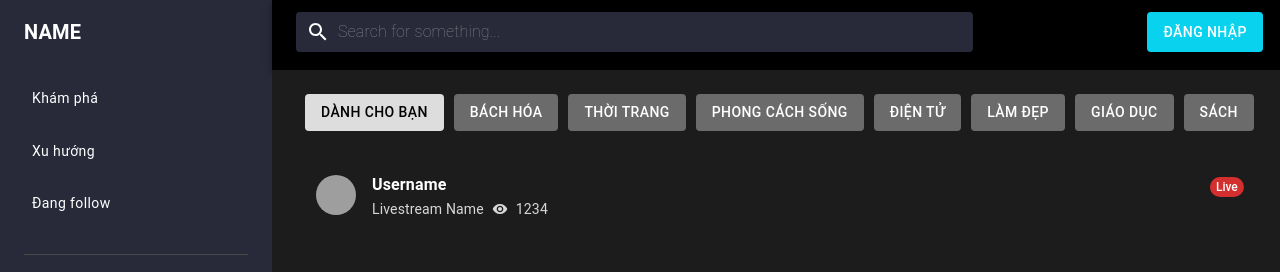
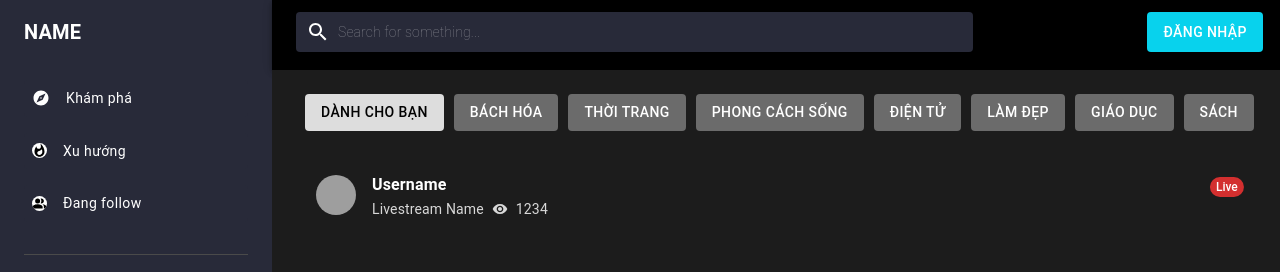
Before and after one commit to truc-nt/streamconnect, a Next.js app in the folder frontend/: page / in a window 1280 px wide. Shown: the top 272 px of the page. Built offline with nearby package versions, Linux system fonts and the light colour scheme; grey boxes are pictures that could not be loaded.

Commit message:
update eslint rule

```diff
--- a/frontend/src/components/Header.tsx
+++ b/frontend/src/components/Header.tsx
@@ -23,7 +23,7 @@ const Header: React.FC = () => {
             </IconButton>
             <InputBase
               placeholder="Search for something..."
-              sx={{ ml: 1, flex: 1, color: 'white', fontWeight: '200' }}
+              sx={{ ml: 1, flex: 1, color: 'white', fontWeight: '200', fontSize: '14px' }}
               inputProps={{ 'aria-label': 'search' }}
             />
           </Box>
--- a/frontend/src/components/NavigationBoard.tsx
+++ b/frontend/src/components/NavigationBoard.tsx
@@ -3,6 +3,10 @@
 import React, { useState } from 'react';
 import { Box, Button, Divider, Typography, Avatar } from '@mui/material';
 import { Circle } from '@mui/icons-material';
+import WhatshotIcon from '@mui/icons-material/Whatshot';
+import ExploreIcon from '@mui/icons-material/Explore';
+import PeopleAltIcon from '@mui/icons-material/PeopleAlt';
+
 
 const formatViews = (views: number) => {
   return views.toString().replace(/\B(?=(\d{3})+(?!\d))/g, '.');
@@ -74,9 +78,10 @@ const NavigationBoard: React.FC = () => {
           '&:hover': {
             backgroundColor: '#4a4a4a',
           },
+          gap: 2
         }}
       >
-        Khám phá
+        <ExploreIcon sx={{fontSize: '18px'}}/>Khám phá
       </Button>
 
       <Button
@@ -93,8 +98,10 @@ const NavigationBoard: React.FC = () => {
           '&:hover': {
             backgroundColor: '#4a4a4a',
           },
+          gap: 2
         }}
       >
+        <WhatshotIcon sx={{fontSize: '15px', borderRadius: 50, backgroundColor:'white', color: 'black'}}/>
         Xu hướng
       </Button>
 
@@ -112,9 +119,10 @@ const NavigationBoard: React.FC = () => {
           '&:hover': {
             backgroundColor: '#4a4a4a',
           },
+          gap: 2
         }}
       >
-        Đang follow
+        <PeopleAltIcon sx={{fontSize: '15px', borderRadius: 50, backgroundColor:'white', color: 'black'}}/> Đang follow
       </Button>
 
       <Divider sx={{ width: '100%', marginY: 2, borderColor: '#4a4a4a' }} />
--- a/frontend/src/components/SuggestLivestreams.tsx
+++ b/frontend/src/components/SuggestLivestreams.tsx
@@ -1,5 +1,7 @@
+'use client'
+
 import React from 'react';
-import { Box, Grid, Avatar, Typography, Badge } from '@mui/material';
+import { Box, Grid, Avatar, Typography, Badge, Tooltip, Button } from '@mui/material';
 
 interface Livestream {
   imageUrl: string;
@@ -56,6 +58,11 @@ const mockLivestreams: Livestream[] = [
 ];
 
 const SuggestLivestreams: React.FC = () => {
+  const handleLivestreamClick = (livestream: Livestream) => {
+    console.log(`Clicked on ${livestream.livestreamName}`);
+    // Bạn có thể thêm hành động khác tại đây
+  };
+
   return (
     <Box>
       <Typography variant="h6" sx={{ fontSize: '20px', fontWeight: 'bold', color: 'white', marginY: 3 }}>
@@ -64,8 +71,13 @@ const SuggestLivestreams: React.FC = () => {
 
       <Grid container spacing={2}>
         {mockLivestreams.map((livestream, index) => (
-          <Grid key={index} item xs={12} sm={6} md={4}>
-            <Box sx={{ position: 'relative' }}>
+          <Grid key={index} item xs={12} sm={6} md={4} >
+            <Button
+              onClick={() => handleLivestreamClick(livestream)}
+              sx={{ padding: 0, textTransform: 'none', cursor: 'pointer' }}
+              fullWidth
+            >
+              <Box sx={{ position: 'relative', width: '100%', cursor: 'pointer' }}>
                 {/* Livestream Thumbnail */}
                 <img
                   src={livestream.imageUrl}
@@ -100,6 +112,7 @@ const SuggestLivestreams: React.FC = () => {
                   </Box>
                 </Box>
               </Box>
+            </Button>
           </Grid>
         ))}
       </Grid>
```
Also changed, not shown: frontend/.eslintrc.json. Lines whose indentation alone changed are shown as unchanged.
